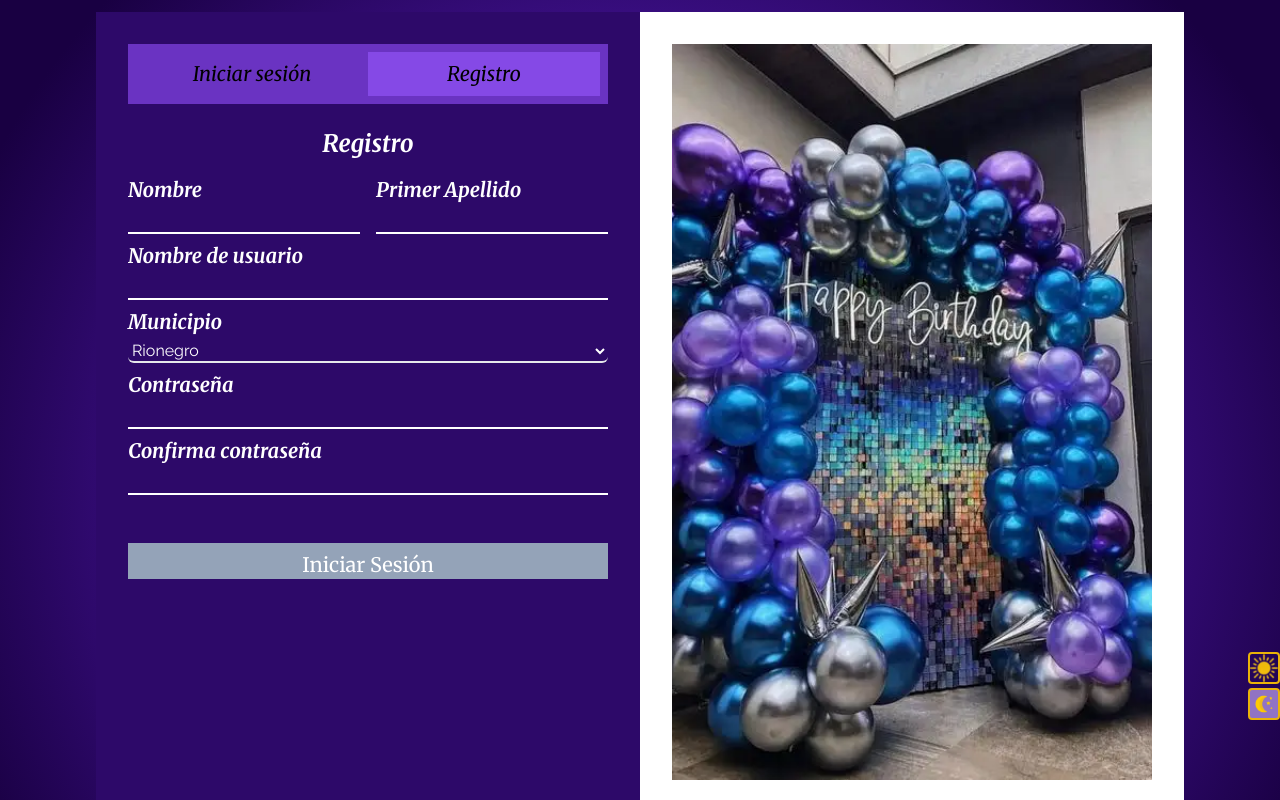
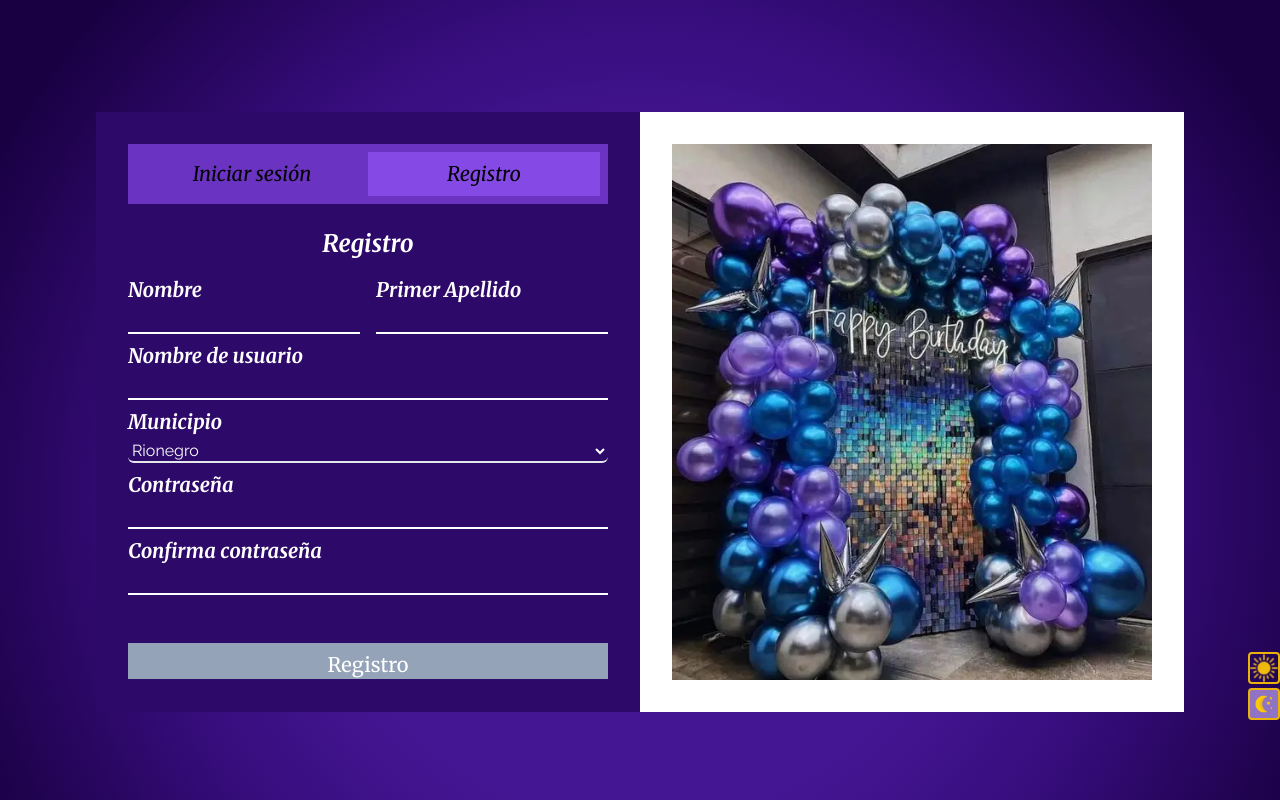
Before and after one commit to albust2005/bloomsterly, a React (Vite) app in the folder Client/: page /login in a window 1280 px wide. Both pictures are taken after a click on the item "Registro". Shown: the top 800 px of the page. Built offline with nearby package versions, Linux system fonts and the light colour scheme.

Commit message:
ajuste de login

```diff
--- a/Client/src/pages/Login.jsx
+++ b/Client/src/pages/Login.jsx
@@ -7,6 +7,7 @@ import { Registro } from "./registro";
 import { Changeimgs } from "../components/hooks/useChangeimgs";
 
 export function Login() {
+
   const [form, setForm] = useState("Iniciar"); //[1valor=>estado actual, 2do es el que hacer el cambio]
   const [inicioColor, setInicioColor] = useState("bg-[#8549e6]");
   const [registerColor, setRegisterColor] = useState("bg-transparent");
@@ -28,7 +29,7 @@ export function Login() {
 
   return (
     <div className=" h-screen flex justify-center items-center  font-title italic text-xl minicel:flex-col sm:flex-row mt-3">
-      <div className=" bg-dark_theme w-full sm:w-2/4 h-full p-8 dark:bg-second_color_lt">
+      <div className=" bg-dark_theme w-full sm:w-2/4 h-3/4 p-8 dark:bg-second_color_lt">
         <nav className="bg-[#6a33c2] w-full dark:bg-rose-600">
           <ul className="flex justify-center content-center cursor-pointer p-2  w-full ">
             <li
@@ -45,11 +46,12 @@ export function Login() {
             </li>
           </ul>
         </nav>
-
-        {formRender}
+        <div className='h-full'>
+          {formRender}
+        </div>
       </div>
 
-      <div className="bg-white w-full sm:w-2/4 lg:w-1/2 h-full p-8">
+      <div className="bg-white w-full sm:w-2/4 lg:w-1/2 h-3/4 p-8">
         {" "}
         {/*imagen */}
         <Changeimgs></Changeimgs>
--- a/Client/src/pages/inicio_sesion.jsx
+++ b/Client/src/pages/inicio_sesion.jsx
@@ -1,8 +1,5 @@
 import { useForm } from "react-hook-form";
 // import PropTypes from "prop-types";
-
-
-
 
 export function InicioSesion() {
 
@@ -13,7 +10,7 @@ export function InicioSesion() {
   } = useForm()
 
 
-  const onSublime = handleSubmit((data) => {
+  const onSubmit = handleSubmit((data) => {
     console.log(data)
   })
 
@@ -21,7 +18,7 @@ export function InicioSesion() {
     <div className="form-box flex justify-center items-center flex-col gap-4 mt-6 w-full bg-transparent relative text-white ">
       <h1 className="font-semibold text-base sm:text-xl md:text-2xl lg:3xl">Inicio de Sesión</h1>
 
-      <form action="" className="w-full " onSubmit={onSublime} >
+      <form action="" className="w-full " onSubmit={onSubmit} >
         <div className="input-box animation flex flex-col ">
           <label htmlFor="Username" className="mb-1 font-semibold">
             Username
--- a/Client/src/pages/registro.jsx
+++ b/Client/src/pages/registro.jsx
@@ -8,9 +8,7 @@ export function Registro() {
     watch,
   } = useForm();
 
-  console.log(errors);
-
-  const onSublime = handleSubmit((data) => {
+  const onSubmit = handleSubmit((data) => {
     console.log(data);
   });
 
@@ -23,7 +21,7 @@ export function Registro() {
       <form
         action=""
         className="w-full text-base md:text-xl "
-        onSubmit={onSublime}
+        onSubmit={onSubmit}
       >
         <div className="flex w-full gap-4">
           <div className="input-box animation flex flex-col w-full">
@@ -166,7 +164,7 @@ export function Registro() {
         </div>
 
         <div className="flex justify-center items-center w-full bg-slate-400 mt-12 ">
-          <button className="text-white mt-2 ">Iniciar Sesión</button>
+          <button className="text-white mt-2 ">Registro</button>
         </div>
       </form>
     </div>
```
